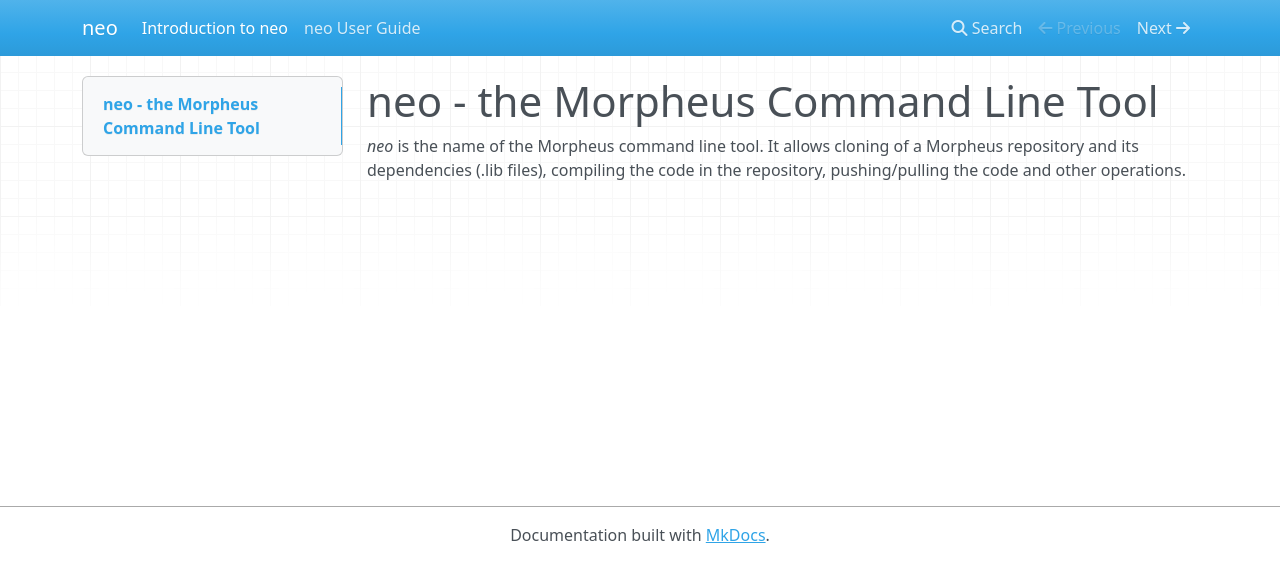
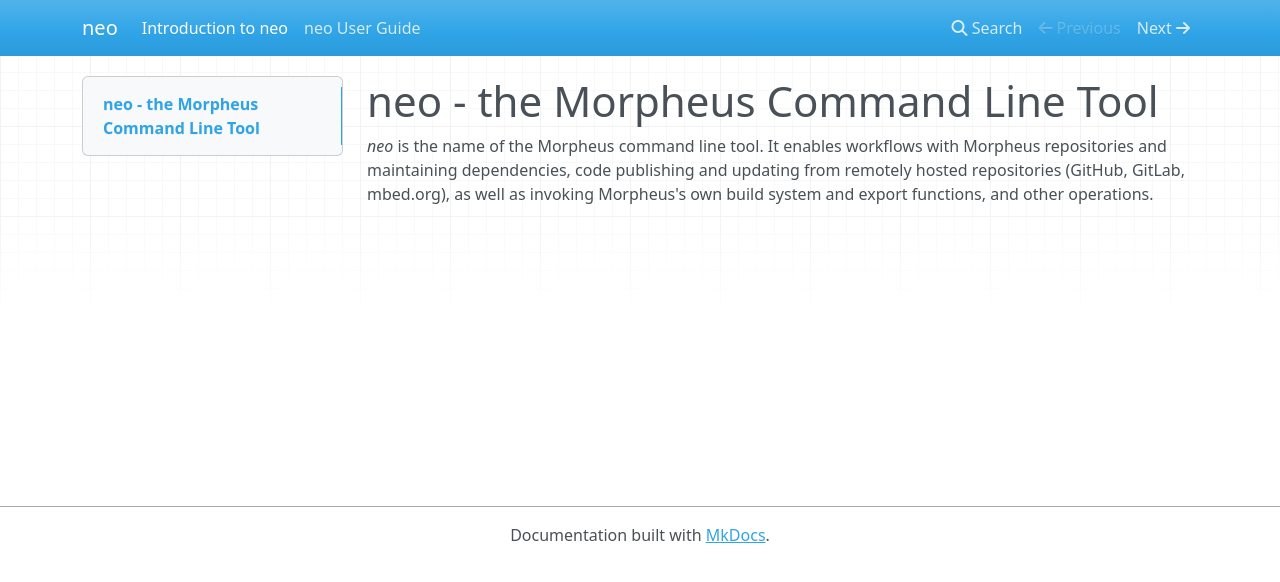
Before and after one commit to ARMmbed/mbed-cli, an MkDocs documentation site: the page built from docs/index.md, in a window 1280 px wide. Shown: the top 582 px of the page. Built offline with MkDocs 1.6.1, drawn with Linux system fonts in a browser that asks for light colours; nearby versions of some CDN libraries; old or Windows-style settings are respelled for this version of MkDocs.

Commit message:
Adding Mihail's text
We should come up with a better text for this page before it goes public

```diff
--- a/docs/index.md
+++ b/docs/index.md
@@ -1,4 +1,3 @@
 # neo - the Morpheus Command Line Tool
 
-*neo* is the name of the Morpheus command line tool.
-It allows cloning of a Morpheus repository and its dependencies (.lib files), compiling the code in the repository, pushing/pulling the code and other operations.
+*neo* is the name of the Morpheus command line tool. It enables workflows with Morpheus repositories and maintaining dependencies, code publishing and updating from remotely hosted repositories (GitHub, GitLab, mbed.org), as well as invoking Morpheus's own build system and export functions, and other operations.
```
